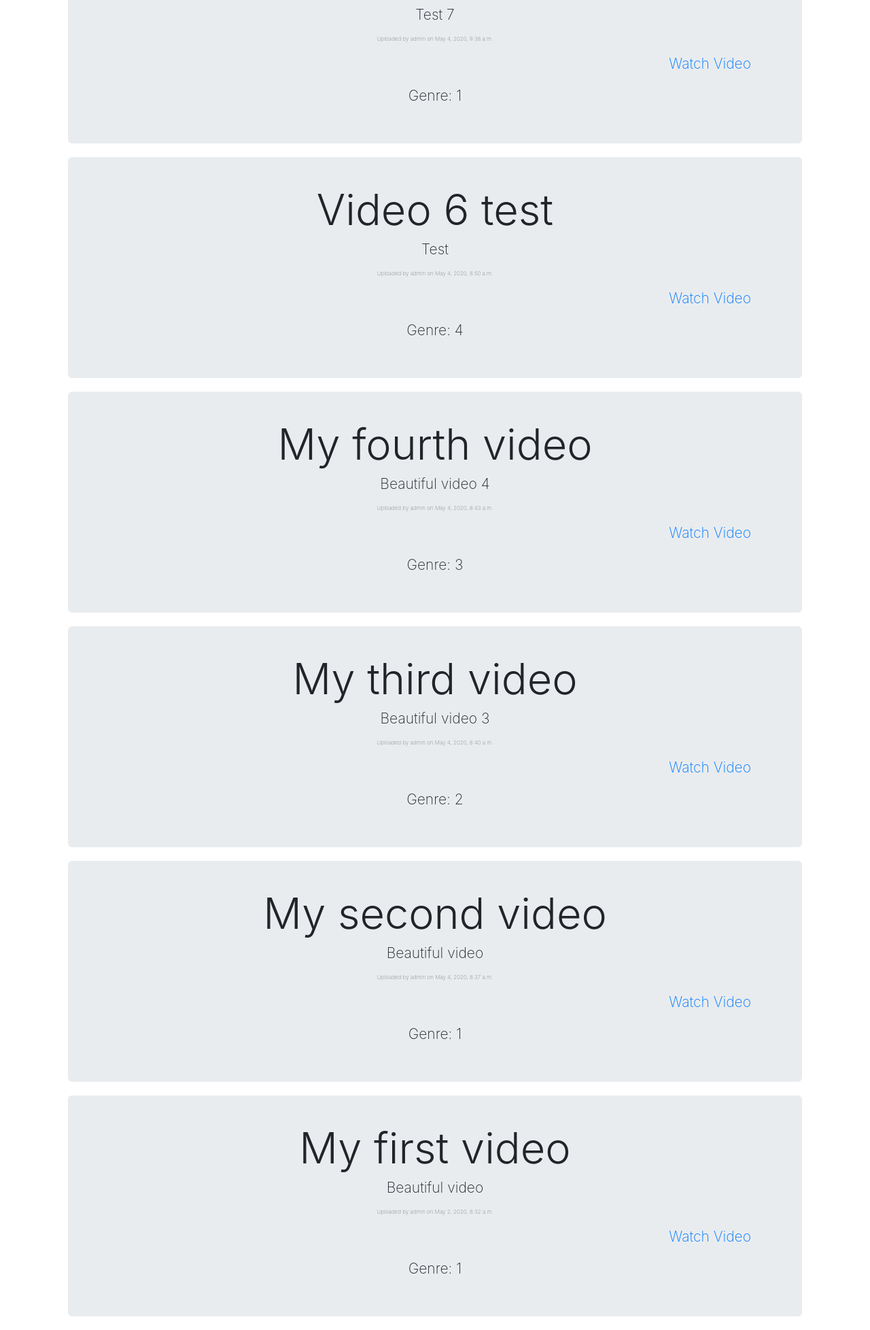
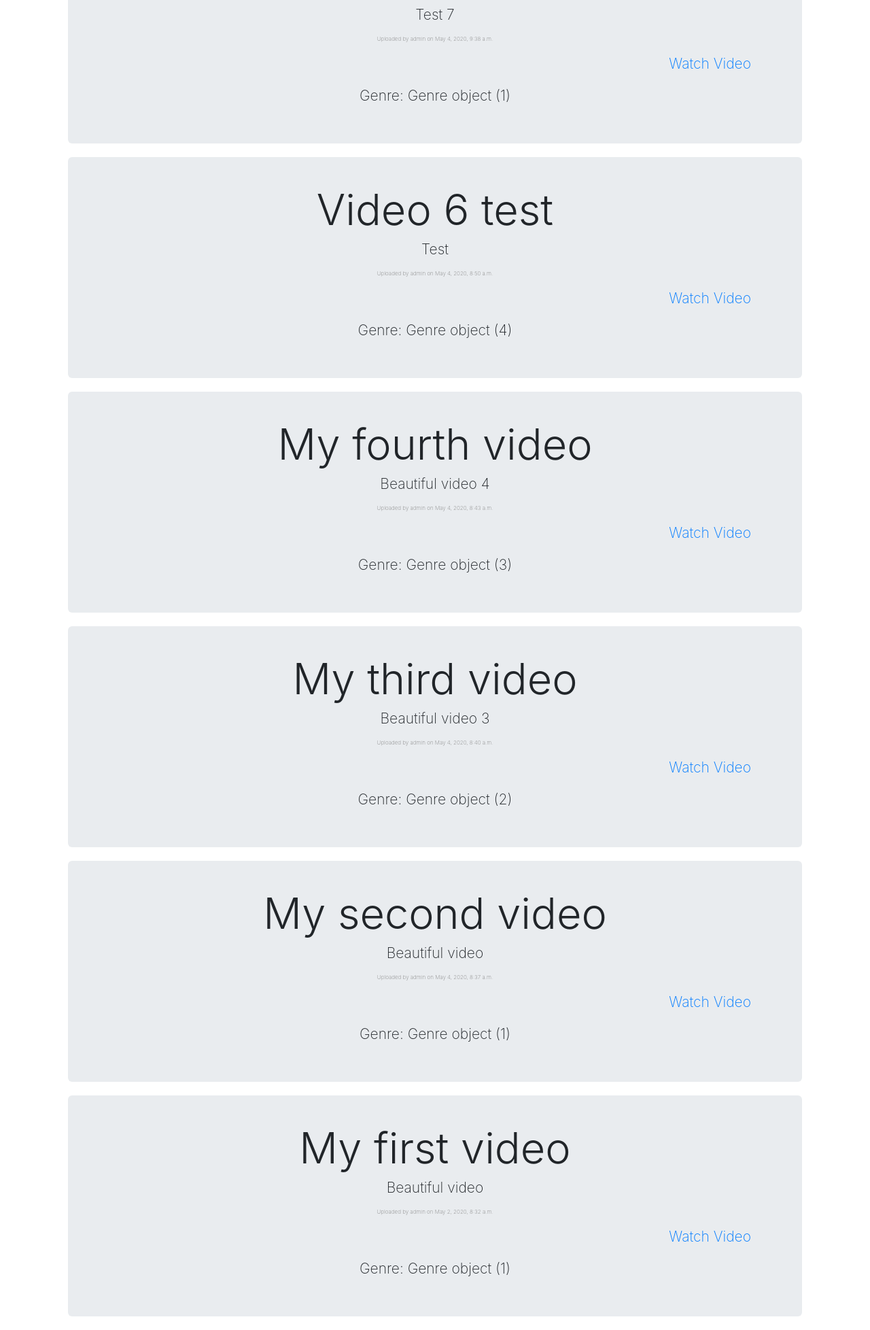
Before and after one commit to KomaR1/video_library, a Django app: page / in a window 1280 px wide. Shown: the part 230-2186 px from the top of the page at 68% size. Run offline with Django 3.2, Linux system fonts and the light colour scheme; data comes from the database, SQL or seed files in the repository; both versions use the stored data as it was after the commit; parts of the project's set-up code (start-up, migrations or seed data) failed here and were passed over; some libraries are stand-ins or nearby versions.

Commit message:
Add requirements and fixing small bugs

```diff
--- a/templates/index.html
+++ b/templates/index.html
@@ -15,12 +15,9 @@ Home
           <p class="lead">{{ video.description }}</p>
           <p style="font-size: 8px; color:gray;">Uploaded by {{ video.user }} on {{ video.datetime }} </p>
           <p style="text-align: right"><a href='/video/{{ video.id }}'>Watch Video</a></p>
-            <p class="genre">Genre: {{ video.genre_id }}</p>
+            <p class="genre">Genre: {{ video.genre }}</p>
+        </div>
 
-        </div>
-        {% if genre.id == video.genre_id %}
-            <p class="genre">Genre: {{ genre.genre }}
-        {% endif %}
 </div>
 {% endfor %}
 
--- a/youtube/views.py
+++ b/youtube/views.py
@@ -3,7 +3,6 @@ import string
 from wsgiref.util import FileWrapper
 
 from django.contrib.auth import authenticate, login, logout
-from taggit.models import Tag
 from django.core.files.storage import FileSystemStorage
 from django.db import transaction, DatabaseError
 from django.db.models import F
```
Also changed, not shown: db.sqlite3 (added), youtube/migrations/0001_initial.py (added), 11 other files.
